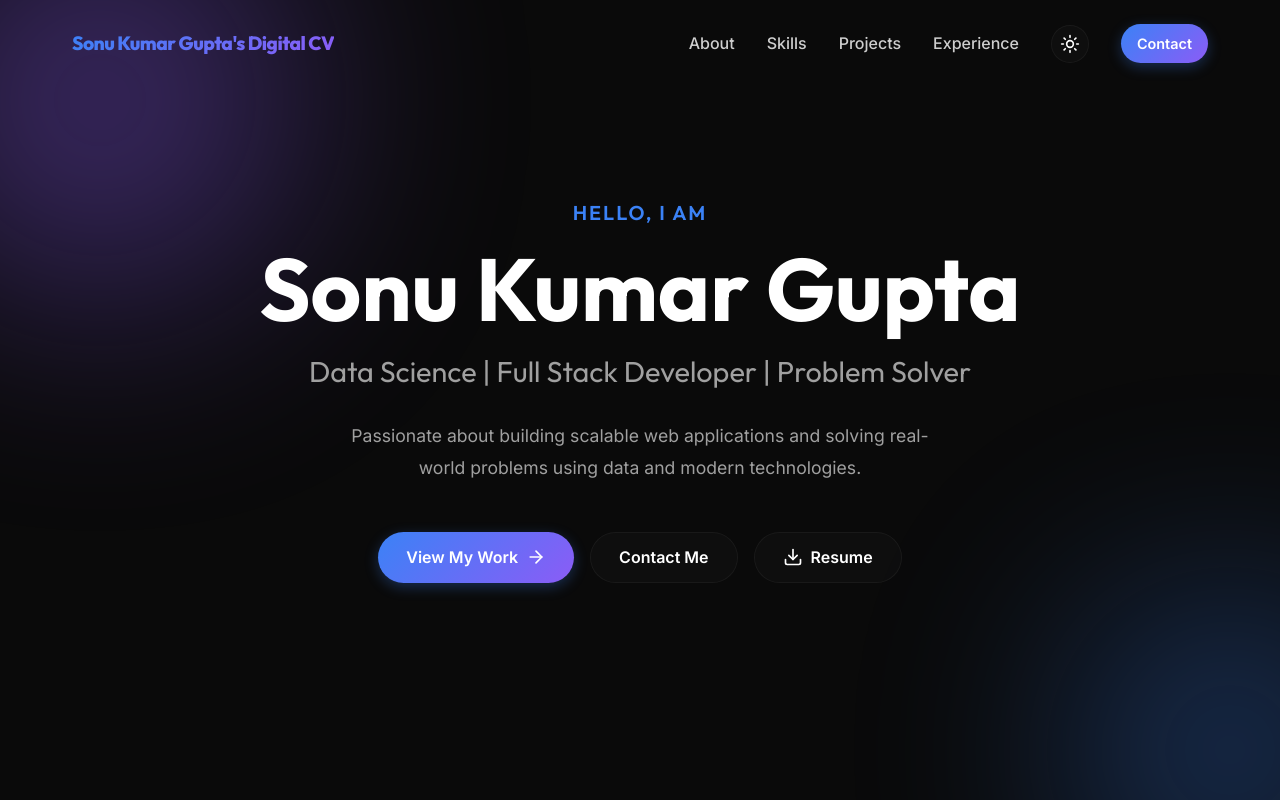
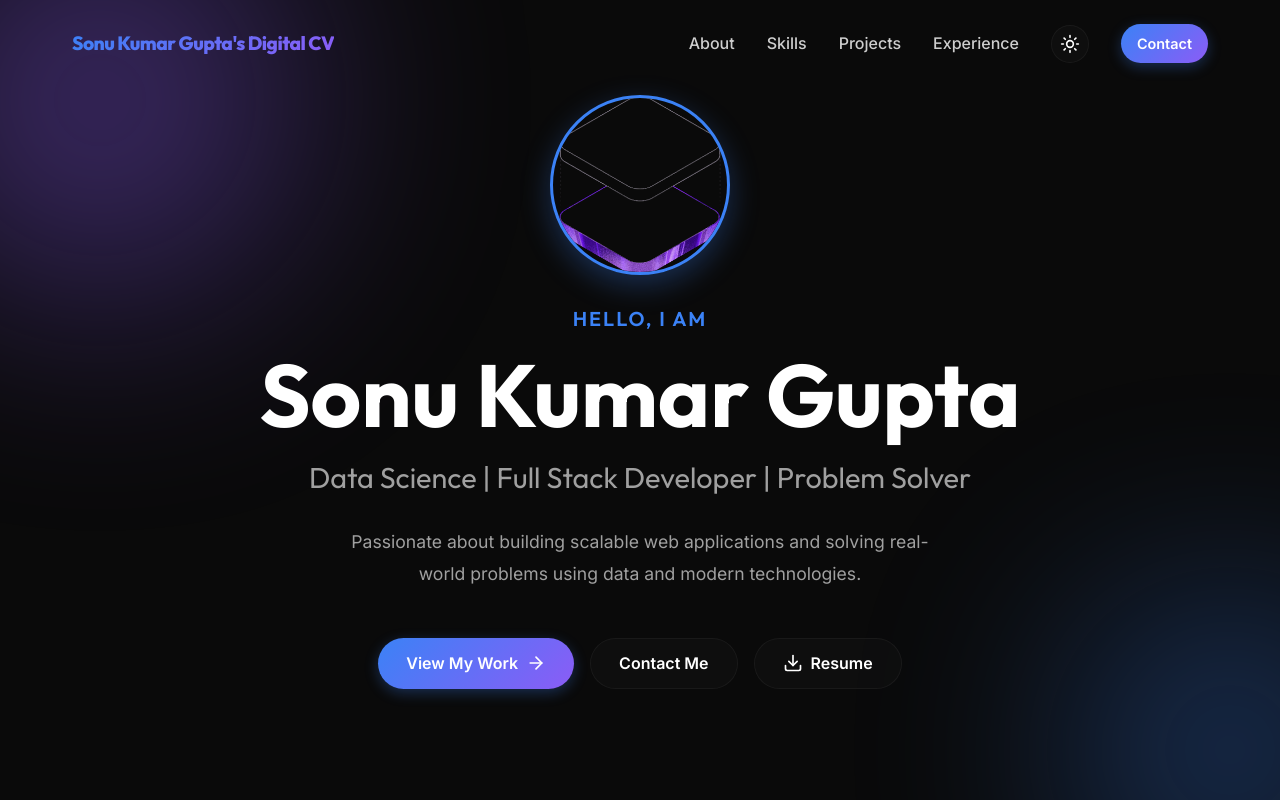
Before and after one commit to SonuKumarGupta718/sonu-digital-cv, a React (Vite) app: page / in a window 1280 px wide. Shown: the top 800 px of the page. Built offline with nearby package versions, Linux system fonts and the light colour scheme.

Commit message:
Add profile image above greeting in Hero section

```diff
--- a/src/components/Hero.jsx
+++ b/src/components/Hero.jsx
@@ -1,11 +1,18 @@
 import React from 'react';
 import { ArrowRight, Download } from 'lucide-react';
+
+import heroImage from '../assets/hero.png';
 
 export default function Hero() {
   return (
     <section id="hero" style={{ minHeight: '100vh', display: 'flex', alignItems: 'center', paddingTop: '80px' }}>
       <div className="container">
         <div className="reveal" style={{ maxWidth: '800px', margin: '0 auto', textAlign: 'center' }}>
+
+          <div style={{ marginBottom: '2rem', display: 'flex', justifyContent: 'center' }}>
+            <img src={heroImage} alt="Profile" style={{ width: '180px', height: '180px', borderRadius: '50%', objectFit: 'cover', border: '3px solid var(--accent-blue)', boxShadow: '0 10px 30px rgba(59, 130, 246, 0.3)' }} />
+          </div>
+
           <h2 style={{ color: 'var(--accent-blue)', fontSize: '1.25rem', fontWeight: 600, letterSpacing: '2px', marginBottom: '1rem', textTransform: 'uppercase' }}>
             Hello, I am
           </h2>
```
